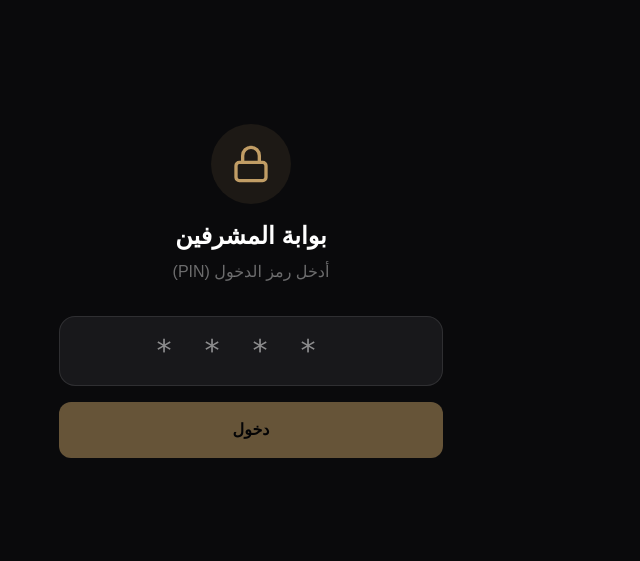
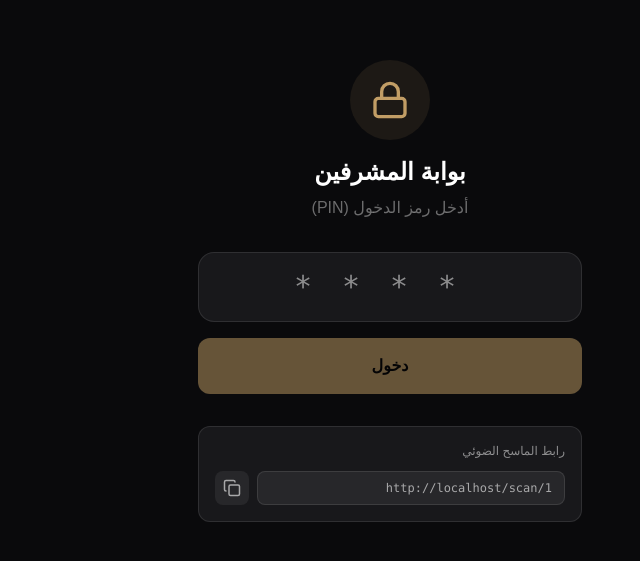
Before and after one commit to D7mi1/event-manager, a Next.js app: page /scan/1 in a window 1280 px wide. Shown: the part 109-670 px from the top of the page, without its empty margins (511-1151 px from the left). Built offline with nearby package versions, Linux system fonts and the light colour scheme; no server answers; a web font is replaced by a local one.

Commit message:
feat: add scanner link sharing and copy functionality
- Display scanner URL in login page
- Show scanner link in scanner page footer
- Copy button with visual feedback (Copy/Check icons)
- Click-to-copy functionality with 2-second confirmation
- Allows admins to easily share scanner link with others

```diff
--- a/app/scan/[id]/page.tsx
+++ b/app/scan/[id]/page.tsx
@@ -3,7 +3,7 @@
 import { useState, useEffect, use } from 'react';
 import { supabase } from '@/app/utils/supabase/client';
 import { Scanner } from '@yudiel/react-qr-scanner';
-import { Loader2, ScanLine, Lock, CheckCircle2, XCircle, Download } from 'lucide-react';
+import { Loader2, ScanLine, Lock, CheckCircle2, XCircle, Download, Copy, Check } from 'lucide-react';
 import { verifyEventPin } from '@/app/actions/verifyPin';
 
 interface PageProps { params: Promise<{ id: string }>; }
@@ -17,6 +17,7 @@ export default function ScannerPage({ params }: PageProps) {
   const [pin, setPin] = useState('');
   const [showEditPin, setShowEditPin] = useState(false);
   const [newPin, setNewPin] = useState('');
+  const [copiedLink, setCopiedLink] = useState(false);
 
   // PWA Install State
   const [deferredPrompt, setDeferredPrompt] = useState<any>(null);
@@ -80,6 +81,14 @@ export default function ScannerPage({ params }: PageProps) {
     setShowEditPin(false);
   };
 
+  // --- 3.7 نسخ رابط الماسح ---
+  const handleCopyScannerLink = async () => {
+    const link = `${window.location.origin}/scan/${id}`;
+    await navigator.clipboard.writeText(link);
+    setCopiedLink(true);
+    setTimeout(() => setCopiedLink(false), 2000);
+  };
+
   // --- 4. دالة المسح مع التغذية الراجعة ---
   const onScan = async (detectedCodes: any[]) => {
     if (detectedCodes.length === 0) return;
@@ -140,6 +149,20 @@ export default function ScannerPage({ params }: PageProps) {
                  {loading ? <Loader2 className="animate-spin mx-auto"/> : 'دخول'}
               </button>
            </form>
+
+           {/* عرض رابط الماسح */}
+           <div className="bg-[#18181B] border border-white/10 rounded-xl p-4 space-y-3">
+             <p className="text-xs text-white/50">رابط الماسح الضوئي</p>
+             <div className="flex gap-2 items-center">
+               <input type="text" readOnly value={`${typeof window !== 'undefined' ? window.location.origin : ''}/scan/${id}`}
+                 className="flex-1 bg-[#27272A] border border-white/10 rounded-lg px-3 py-2 text-xs text-white/60 font-mono truncate outline-none" />
+               <button type="button" onClick={handleCopyScannerLink}
+                 className="p-2 bg-[#27272A] hover:bg-[#3F3F46] rounded-lg transition">
+                 {copiedLink ? <Check size={18} className="text-green-500"/> : <Copy size={18} className="text-white/60"/>}
+               </button>
+             </div>
+             {copiedLink && <p className="text-xs text-green-500">✅ تم نسخ الرابط!</p>}
+           </div>
 
            {/* زر تثبيت التطبيق */}
            {deferredPrompt && (
@@ -227,6 +250,13 @@ export default function ScannerPage({ params }: PageProps) {
 
       <div className="bg-[#18181B] p-6 pb-10 text-center rounded-t-[2rem] border-t border-white/10 z-20">
          <p className="text-sm text-white/50 mb-4">وجّه الكاميرا نحو باركود التذكرة</p>
+         <div className="flex gap-2 mb-4 items-center bg-[#27272A] rounded-lg p-3">
+           <input type="text" readOnly value={`/scan/${id}`}
+             className="flex-1 bg-transparent text-xs text-white/60 font-mono outline-none" />
+           <button onClick={handleCopyScannerLink} className="p-2 hover:bg-[#3F3F46] rounded transition">
+             {copiedLink ? <Check size={16} className="text-green-500"/> : <Copy size={16} className="text-white/60"/>}
+           </button>
+         </div>
          <div className="flex gap-3">
            <button onClick={handleLogout} className="flex-1 py-2 bg-red-500/20 text-red-400 rounded-lg text-sm font-bold hover:bg-red-500/30">
              🚪 خروج
```
